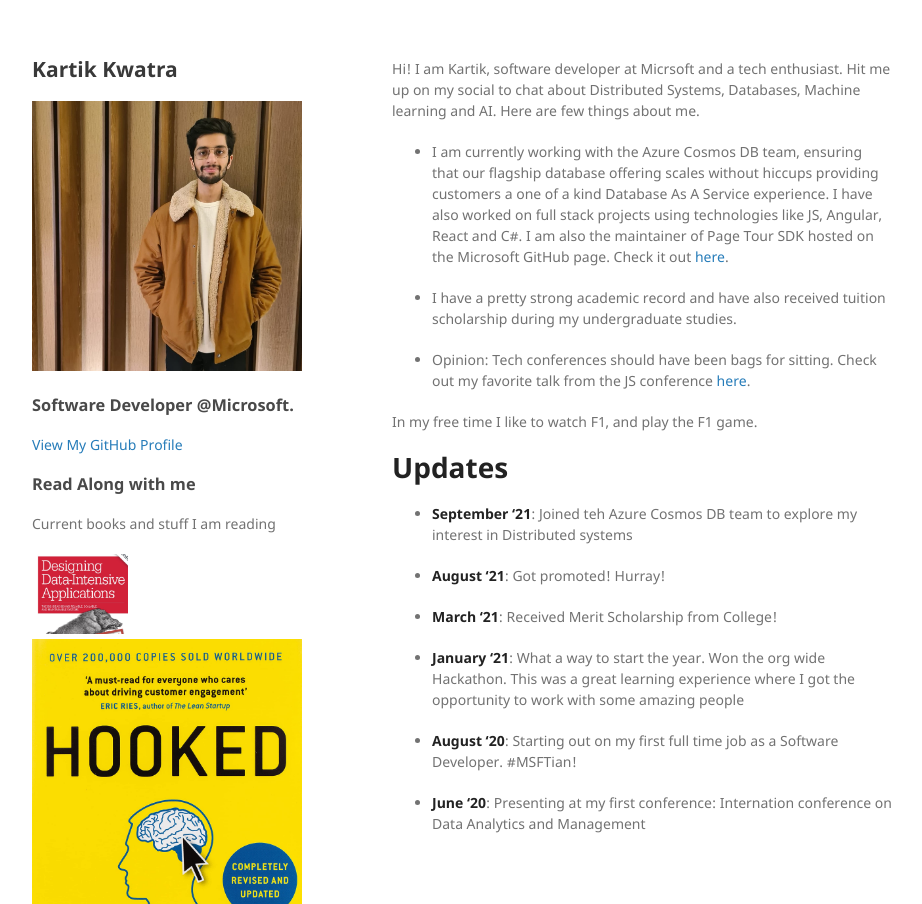
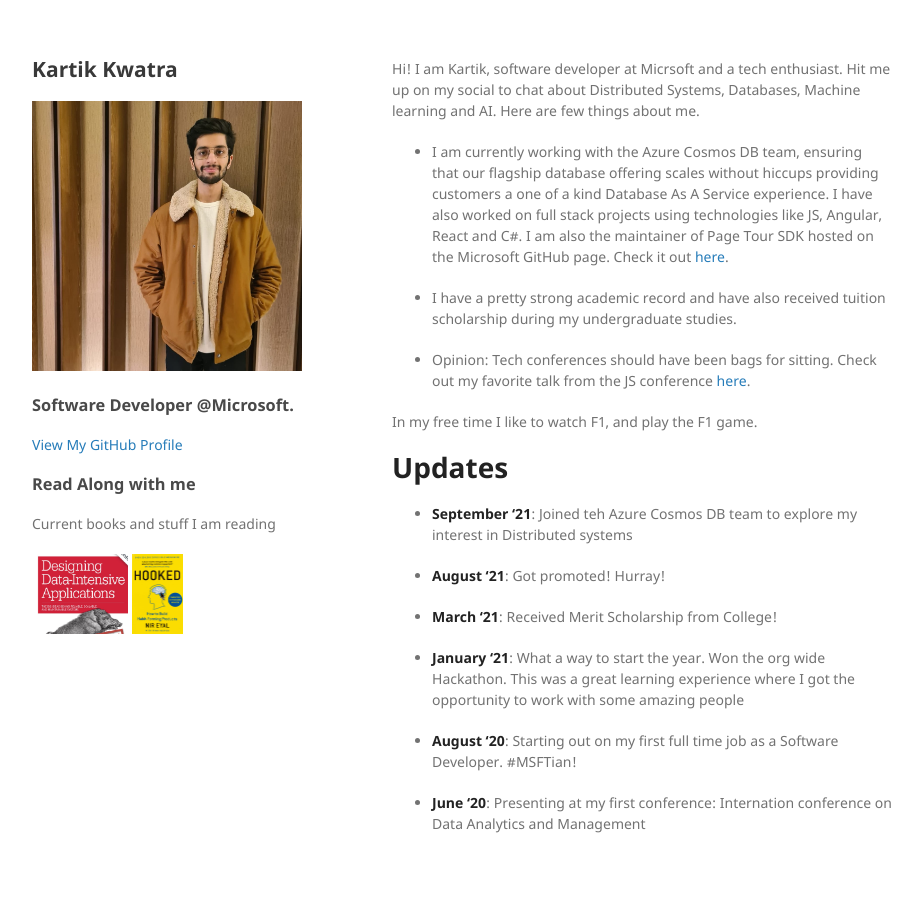
Before and after one commit to Kartikdot/Kartikdot.github.io, a Jekyll site: the page built from index.md, in a window 1280 px wide. Shown: the whole page, without its empty margins (178-1100 px from the left). Built offline with Jekyll 4.4.1, drawn with Linux system fonts in a browser that asks for light colours.

Commit message:
efgsdffg

```diff
--- a/_layouts/default.html
+++ b/_layouts/default.html
@@ -35,7 +35,7 @@
           <a href="https://www.w3schools.com">
           <img src="/assets/img/DDIA.jpeg" class="thumbnailHolder" alt="Designing Data Intensive Applications"/>
           </a>
-          <img src="/assets/img/hooked.jpg" lass="thumbnailHolder" alt="Hooked"/>
+          <img src="/assets/img/hooked.jpg" class="thumbnailHolder" alt="Hooked"/>
         </div>
 
         </div>
```
